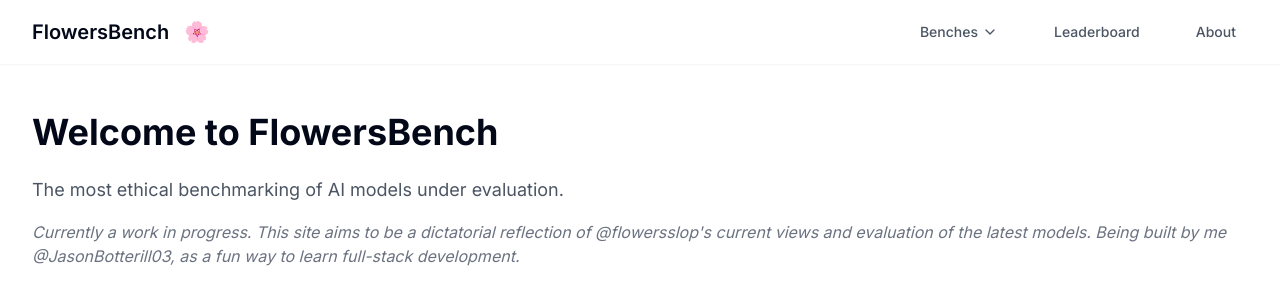
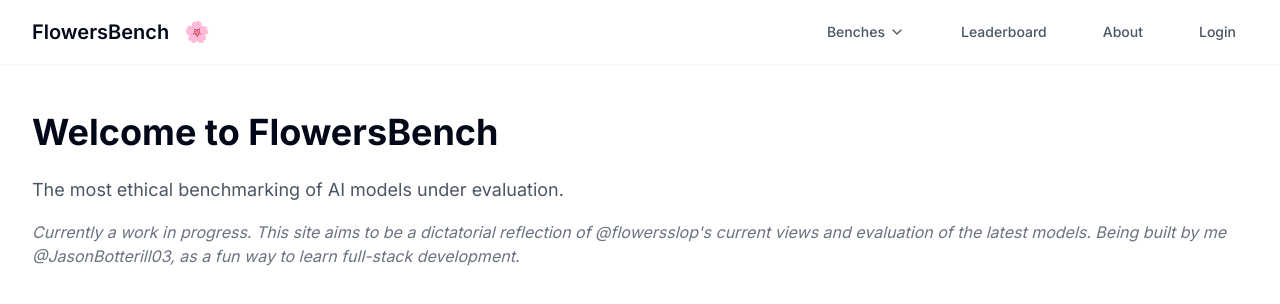
Before and after one commit to jasonthepenguin/flowers_bench, a Next.js app in the folder flowersbench/: page / in a window 1280 px wide. Shown: the top 304 px of the page. Built offline with nearby package versions, Linux system fonts and the light colour scheme.

Commit message:
Add Login button to navbar

```diff
--- a/flowersbench/app/components/Navbar.tsx
+++ b/flowersbench/app/components/Navbar.tsx
@@ -98,7 +98,15 @@ const Navbar = () => {
             >
               About
             </Link>
+            <Link
+                href="/login"
+                className="text-gray-600 hover:text-gray-900 px-3 py-2 rounded-md text-sm font-medium"
+                >
+                  Login
+              </Link>
           </div>
+
+
         </div>
 
         {/* Mobile Menu */}
@@ -148,6 +156,14 @@ const Navbar = () => {
               >
                 About
               </Link>
+
+              <Link
+                href="/login"
+                className="block px-3 py-2 rounded-md text-base font-medium text-gray-600 hover:text-gray-900 hover:bg-gray-100"
+                onClick={() => setIsMobileMenuOpen(false)}
+                  >
+                Login
+              </Link>
             </div>
           </div>
         )}
```
